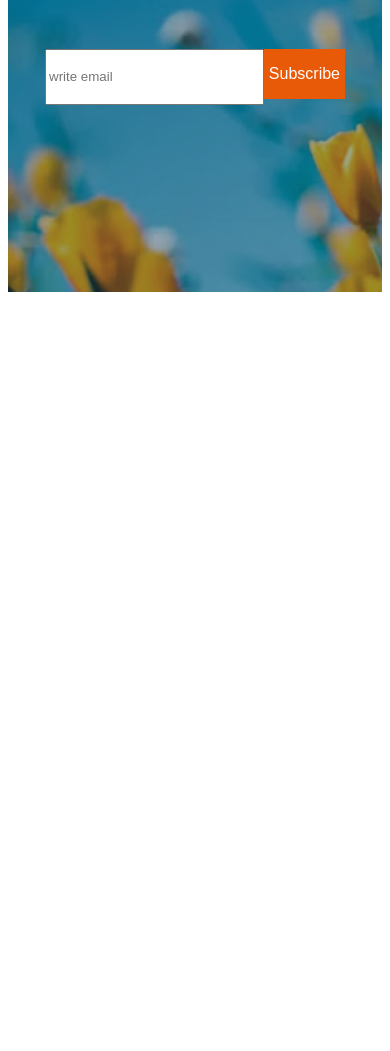
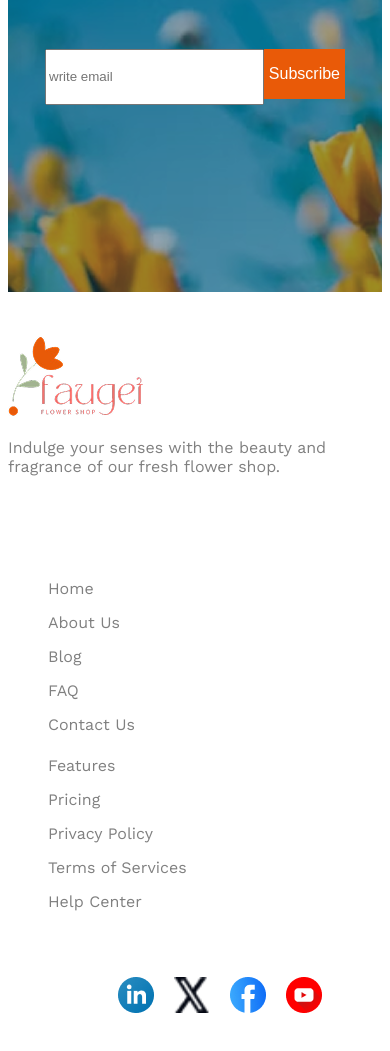
Before and after one commit to habibullah22/assignment-2, a plain HTML site: page index.html in a window 390 px wide. Shown: the part 4658-5709 px from the top of the page. Before the commit the page ends 4950 px from the top, so only its background shows below. Drawn offline with nearby package versions, Linux system fonts and the light colour scheme.

Commit message:
aded footer section with responsive

```diff
--- a/css/style.css
+++ b/css/style.css
@@ -164,7 +164,7 @@
   align-items: center;
   text-align: center;
   flex-direction: column;
-  margin-bottom: 80px;
+
 }
 .deal-des {
   margin-top: -25px;
@@ -291,6 +291,46 @@
 /* joint section done  */
 
 /* footer section start  */
+.footer-container{
+  display: flex;
+  justify-content: center;
+  align-items: center;
+  gap: 50px;
+  width: 1440px;
+  height: 348px;
+
+}
+.footer-logo{
+  width: 359px;
+  height: 178px;
+}
+.footer-logo p{
+  color: gray;
+  font-size: 1em;
+}
+.footer-menu ul, .footer-menu-two ul{
+  display: flex;
+  flex-direction: column;
+  gap: 10px;
+  gap: 15px;
+}
+.footer-menu li, .footer-menu-two li{
+  list-style: none;
+
+}
+.footer-menu a, .footer-menu-two a{
+  text-decoration: none;
+  color: gray;
+
+}
+.footer-icon{
+  display: flex;
+  gap: 20px;
+}
+.footer-icon img{
+  width: 36px;
+  height: 36px;
+}
 
 /* Responsive side  */
 @media screen and (max-width: 576px) {
@@ -479,4 +519,19 @@
   /* joint section done  */
 
   /* footer section start  */
+  .footer-container{
+    margin-top: 300px;
+    width: 393px;
+    height: 750px;
+    flex-direction: column;
+    justify-content: start;
+    align-items: start;
+  }
+  .footer-menu-two{
+    margin-top: -60px;
+  }
+  .footer-icon{
+    margin-left: 110px;
+  }
+
 }
--- a/index.html
+++ b/index.html
@@ -223,6 +223,37 @@
     <!-- /* joint section done  */
 
   /* footer section start  */ -->
-    <footer></footer>
+    <footer>
+      <div class="footer-container">
+        <div class="footer-logo">
+          <img src="./assets/logo.png" alt="">
+          <p class="color-gray">Indulge your senses with the beauty and fragrance of our fresh flower shop. </p>
+        </div>
+        <div class="footer-menu">
+          <ul>
+            <li><a href="">Home</a></li>
+            <li><a href="">About Us</a></li>
+            <li><a href="">Blog</a></li>
+            <li><a href="">FAQ</a></li>
+            <li><a href="">Contact Us</a></li>
+          </ul>
+        </div>
+        <div class="footer-menu-two">
+          <ul>
+            <li><a href="">Features</a></li>
+            <li><a href="">Pricing</a></li>
+            <li><a href="">Privacy Policy</a></li>
+            <li><a href="">Terms of Services</a></li>
+            <li><a href="">Help Center</a></li>
+          </ul>
+        </div>
+        <div class="footer-icon">
+          <img src="./assets/icon-linkedin.png" alt="">
+          <img src="./assets/icon-twitter.png" alt="">
+          <img src="./assets/icon-facebook.png" alt="">
+          <img src="./assets/icon-youtube.png" alt="">
+        </div>
+      </div>
+    </footer>
   </body>
 </html>
```
